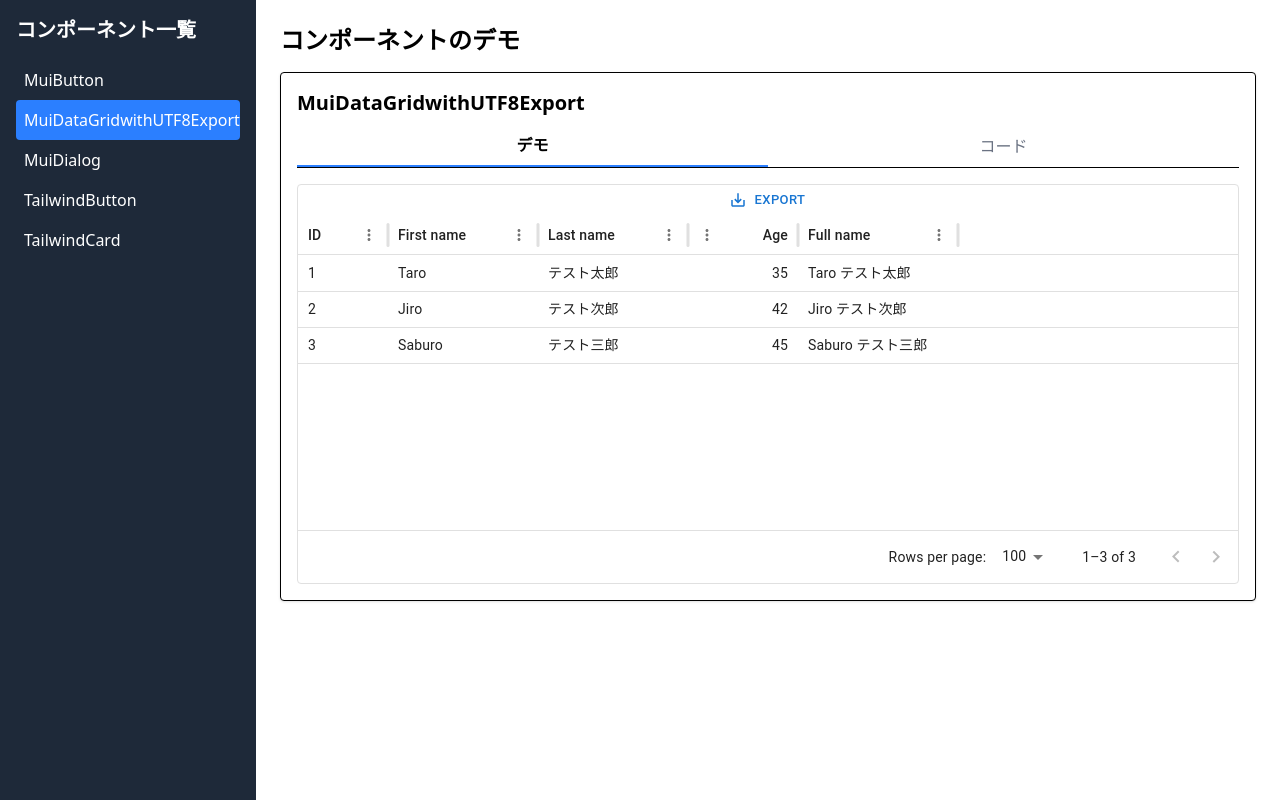
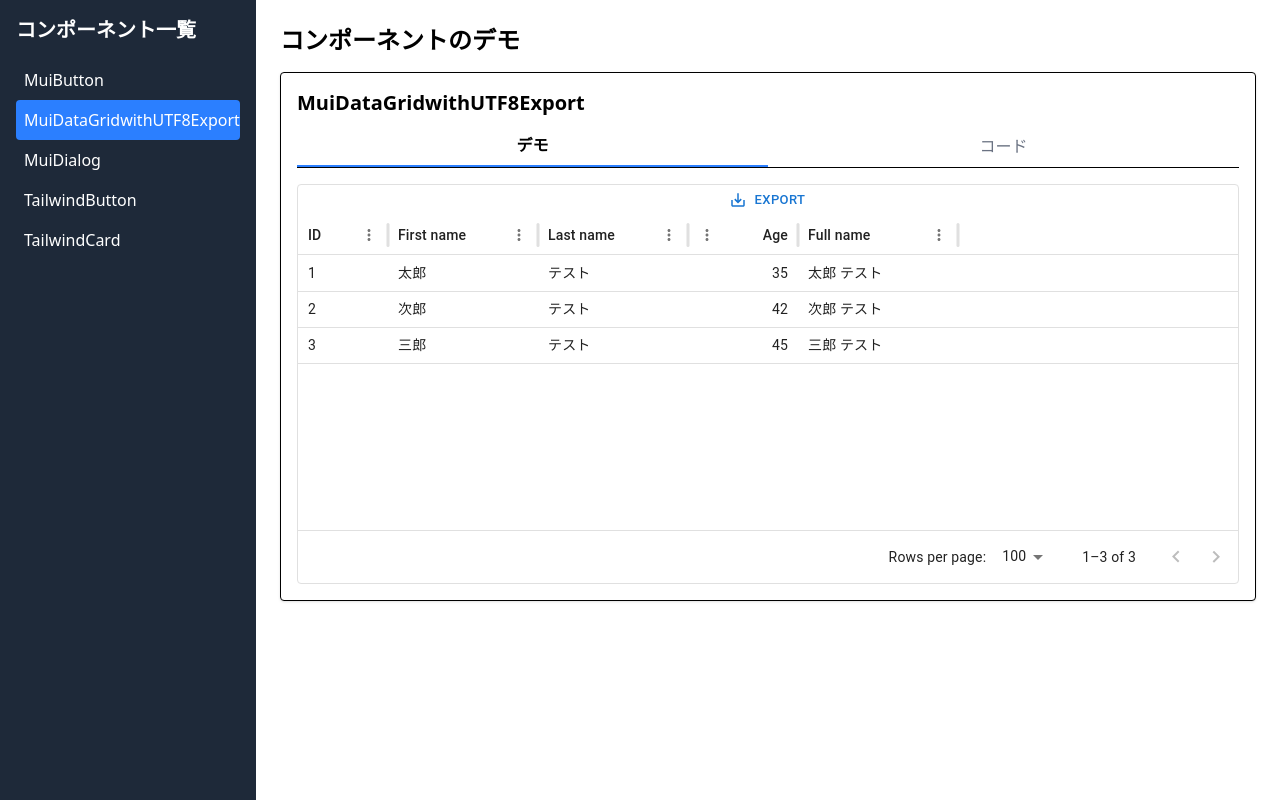
Before and after one commit to rhkts/MyLearning, a React (Vite) app in the folder my-component-viewer/: page / in a window 1280 px wide. Both pictures are taken after a click on the item "MuiDataGridwithUTF8Export". Built offline with nearby package versions, Linux system fonts and the light colour scheme.

Commit message:
テストデータ修正

```diff
--- a/my-component-viewer/src/components/mui/MuiDataGridwithUTF8Export.tsx
+++ b/my-component-viewer/src/components/mui/MuiDataGridwithUTF8Export.tsx
@@ -34,9 +34,9 @@ const columuns: GridColDef[] = [
 ];
 
 const rows: rowType[] = [
-  { id: 1, firstName: "Taro", lastName: "テスト太郎", age: 35 },
-  { id: 2, firstName: "Jiro", lastName: "テスト次郎", age: 42 },
-  { id: 3, firstName: "Saburo", lastName: "テスト三郎", age: 45 },
+  { id: 1, firstName: "太郎", lastName: "テスト", age: 35 },
+  { id: 2, firstName: "次郎", lastName: "テスト", age: 42 },
+  { id: 3, firstName: "三郎", lastName: "テスト", age: 45 },
 ];
 
 function CustomToolbar() {
```
